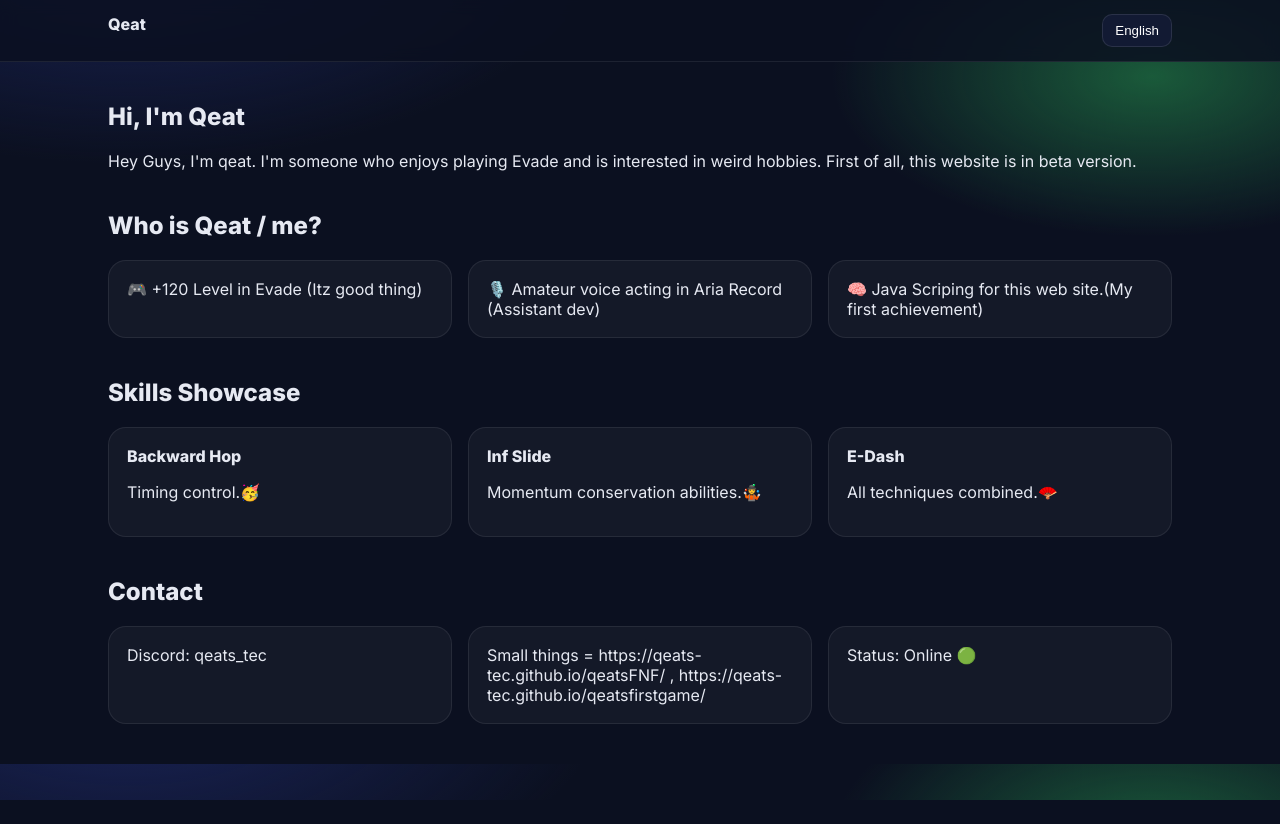
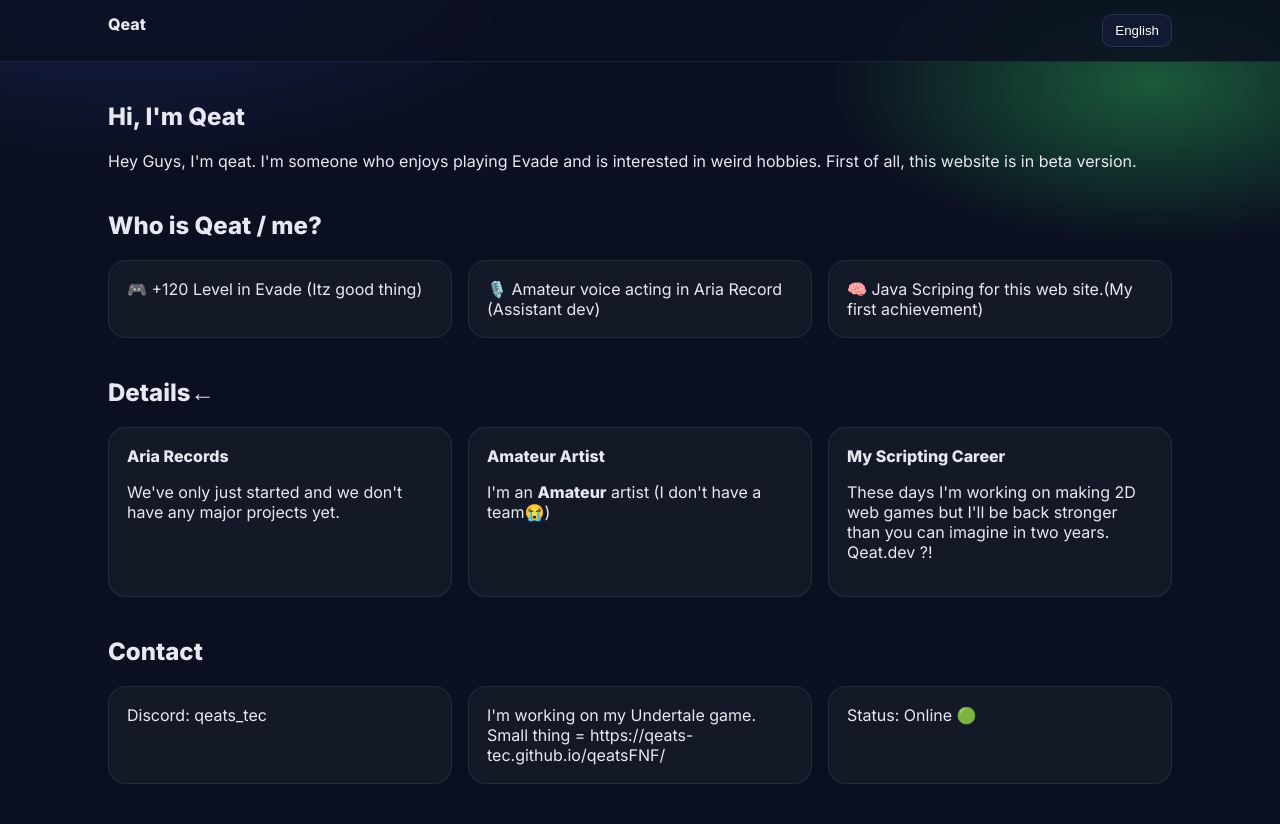
Before and after one commit to qeats-tec/qeats-portfolio, a plain HTML site: page index.html in a window 1280 px wide. Before the commit the page ends 800 px from the top, so only its background shows below. Drawn offline with Linux system fonts and the light colour scheme.

Commit message:
Update skills and contact information in index.html

```diff
--- a/index.html
+++ b/index.html
@@ -119,11 +119,11 @@
   </section>
 
   <section>
-    <h2>Skills Showcase</h2>
+    <h2>Details←</h2>
     <div class="grid">
-      <div class="card"><b>Backward Hop</b><p>Timing control.🥳</p></div>
-      <div class="card"><b>Inf Slide</b><p>Momentum conservation abilities.🤹</p></div>
-      <div class="card"><b>E-Dash</b><p>All techniques combined.🪭</p></div>
+      <div class="card"><b>Aria Records</b> <p> We've only just started and we don't have any major projects yet.</p></div>
+      <div class="card"><b>Amateur Artist</b><p>I'm an <strong>Amateur</strong> artist (I don't have a team😭)</p></div>
+      <div class="card"><b>My Scripting Career</b><p>These days I'm working on making 2D web games but I'll be back stronger than you can imagine in two years. Qeat.dev ?!</p></div>
     </div>
   </section>
 
@@ -131,7 +131,7 @@
     <h2>Contact</h2>
     <div class="grid">
       <div class="card">Discord: qeats_tec</div>
-      <div class="card">Small things = https://qeats-tec.github.io/qeatsFNF/  ,  https://qeats-tec.github.io/qeatsfirstgame/</div>
+      <div class="card">I'm working on my Undertale game. Small thing = https://qeats-tec.github.io/qeatsFNF/</div>
       <div class="card">Status: Online 🟢</div>
     </div>
   </section>
@@ -158,9 +158,9 @@
   <section>
     <h2>Yetenekler</h2>
     <div class="grid">
-      <div class="card"><b>Backward Hop</b><p>Zamanlama ustalığı.🥳</p></div>
-      <div class="card"><b>Inf Slide</b><p>Momentum koruma yeteneği.🤹</p></div>
-      <div class="card"><b>E-Dash</b><p>Tüm tekniklerin birleşimi.👏</p></div>
+      <div class="card"><b>Aria Records</b><p>Daha yeni başladık ve henüz büyük projelerimiz yok.🥳</p></div>
+      <div class="card"><b>Amatör Çizer</b><p>Çizerlikle (<strong>Amatör</strong>) uğraşıyorum. Hâlâ Bi' ekibim yok😭</p></div>
+      <div class="card"><b>Scripting Kariyerim</b><p>Şu sıralar 2D web oyunları yapıyorum ama iki yıl içinde hayal edebileceğinizden çok daha güçlü bir şekilde geri döneceğim. Qeat.dev?! (kendi Yazdığımı çeviriyle Çevirmek garip bi şey)</p></div>
     </div>
   </section>
 
@@ -168,7 +168,7 @@
     <h2>İletişim</h2>
     <div class="grid">
       <div class="card">Discord: qeats_tec</div>
-      <div class="card">Küçük Şeyler = https://qeats-tec.github.io/qeatsFNF/   ,  https://qeats-tec.github.io/qeatsfirstgame/ </div>
+      <div class="card"> Bugünlerde Undertale oyunu yapmakla uğraşıyom. Küçük Şey = https://qeats-tec.github.io/qeatsFNF/</div>
       <div class="card">Durum: Aktif 🟢 (herhalde...)</div>
     </div>
   </section>
```
